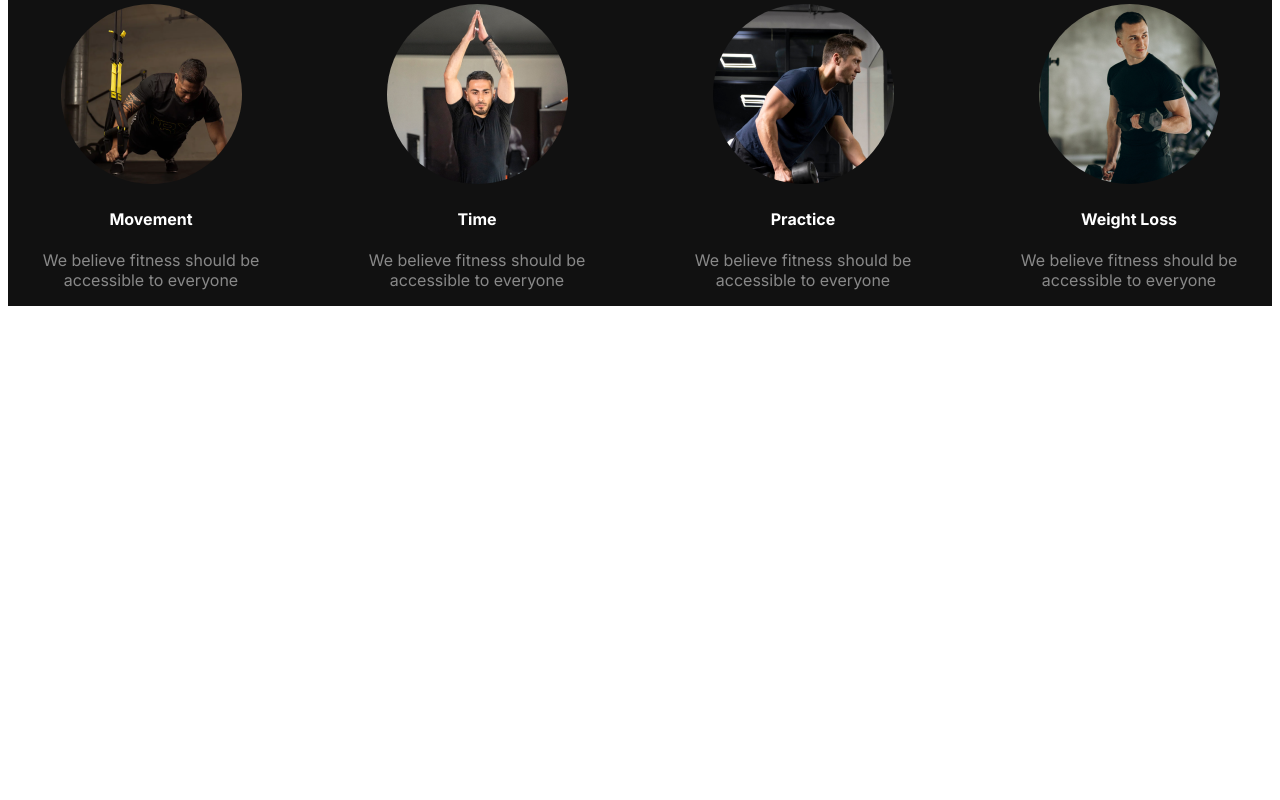
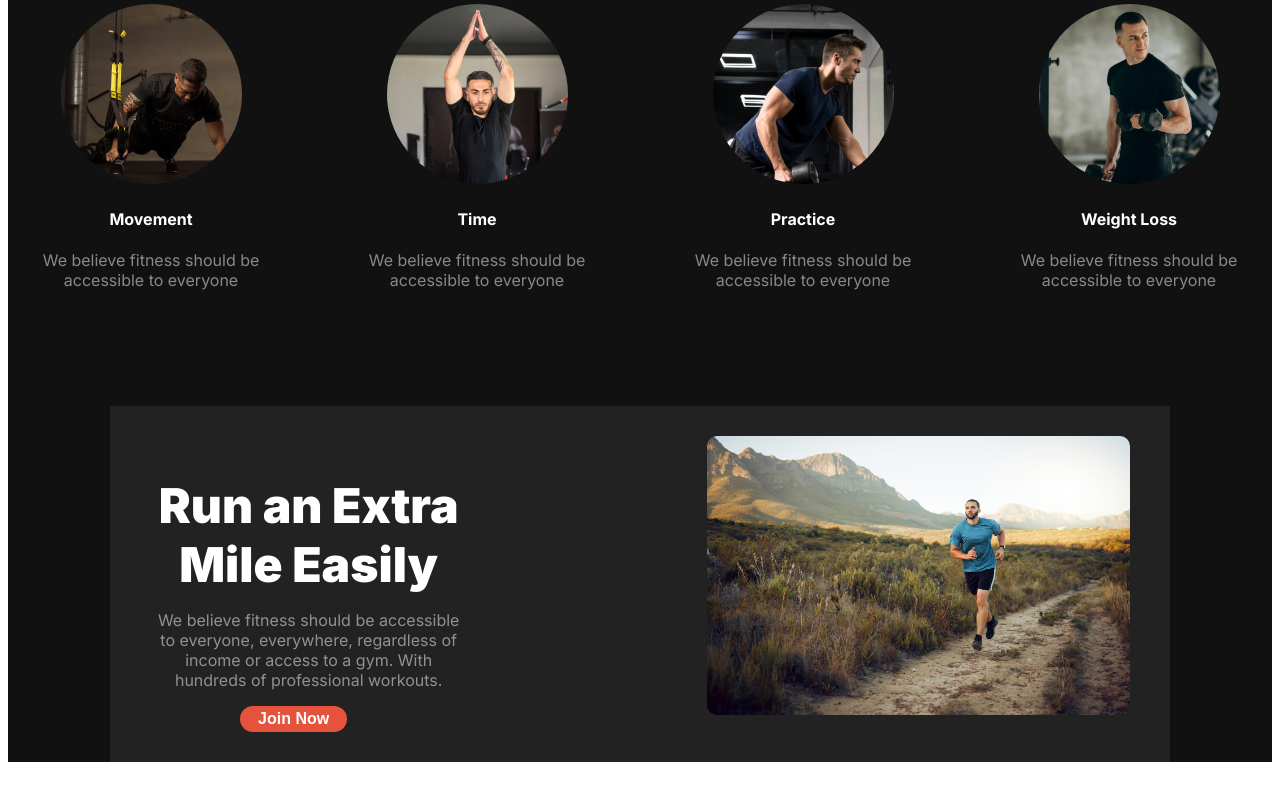
Before and after one commit to konika2000/B10A2-versatile-ui-website, a plain HTML site: page index.html in a window 1280 px wide. Shown: the part 913-1713 px from the top of the page. Before the commit the page ends 1227 px from the top, so only its background shows below. Drawn offline with Linux system fonts and the light colour scheme.

Commit message:
run an extra mile part added

```diff
--- a/index.html
+++ b/index.html
@@ -44,8 +44,8 @@
         <!-- change your habit -->
       <section class="habits">
         <div class="habit-contant">
-           <h1 class="habit-title white">Change Your Habits</h1>
-           <p class="habit-description white1">A huge selection of health and fitness content, healthy recipes and transformation stories to help you get fit and stay fit!</p>
+           <h1 class="title white">Change Your Habits</h1>
+           <p class="description white1">A huge selection of health and fitness content, healthy recipes and transformation stories to help you get fit and stay fit!</p>
         </div>
 
         <div class="habit-cards">
@@ -73,6 +73,18 @@
         </div>
 
       </section>
+      <!-- run an extra mita -->
+      <section class="run">
+          <div class="run-left">
+              <h1 class="title white">Run an Extra
+                Mile Easily</h1>
+                <p class="description white1">We believe fitness should be accessible to everyone, everywhere, regardless of income or access to a gym. With hundreds of professional workouts.</p>
+            <button class="btn1 white">Join Now</button>
+          </div>
+          <div class="run-right">
+               <img class="run-right-img" src="images/run.jpg" alt="">
+          </div>
+      </section>
     </main>
 
     <footer>
--- a/styles/fitness.css
+++ b/styles/fitness.css
@@ -19,7 +19,15 @@
     background-color: rgba(17, 17, 17, 1.00);
 
    }
-
+   .title{
+    font-size: 3rem;
+    font-weight: 900;
+    margin-bottom: 0px;
+  }
+  .description{
+    font-size: 1rem;
+    font-weight: 400;
+  }
   /* navbar style */
   .nav-bar{
     max-width:1060px;
@@ -34,6 +42,7 @@
   .btn1{
     font-size: 1rem;
     list-style: none;
+    border: none;
     margin-right: 30px;
     background-color:rgba(230, 83, 60, 1);
     border-radius: 46px;
@@ -167,15 +176,6 @@ font-weight: 400;
     .habits{
       gap: 58px;
     }
-    .habit-title{
-      font-size: 3rem;
-      font-weight: 900;
-      margin-bottom: 0px;
-    }
-    .habit-description{
-      font-size: 1rem;
-      font-weight: 400;
-    }
     .habit-cards{
       display: flex;
       align-items: center;
@@ -184,6 +184,27 @@ font-weight: 400;
     }
     .card-img{
       border-radius: 50%;
+    }
+    /* run an extra mile */
+    .run{
+      max-width: 1060px;
+      margin: 100px auto;
+      display: flex;
+      gap: 160px;
+      background-color: #222222;
+
+    }
+    .run-left, .run-right{
+      max-width: 440px;
+      margin: 30px 40px 30px 40px;
+      align-items: center;
+      text-align: center;
+    }
+
+    .run-right-img{
+      width: 100%;
+      border-radius: 10px;
+
     }
   /* responsive */
   @media screen and (max-width:576px){
@@ -199,7 +220,7 @@ font-weight: 400;
       .btn1, .btn2{
         border-radius: 30px;
       }
-      .banner, .habit-cards{
+      .banner, .habit-cards, .run{
         flex-direction: column;
         gap: 30px;
       }
@@ -219,5 +240,8 @@ font-weight: 400;
       .habit-title{
         font-size: 32px;
       }
+      .run{
+        gap: 0px;
+      }
 
   }
```
